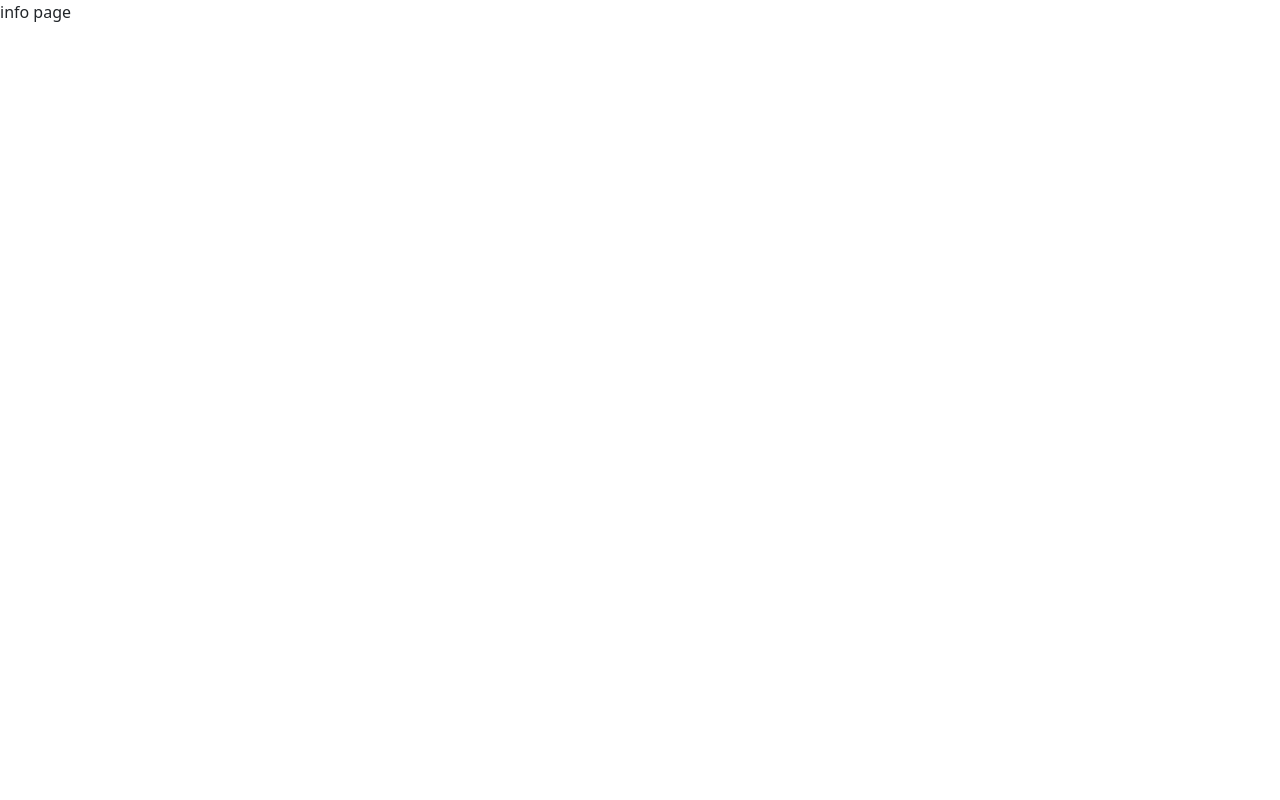
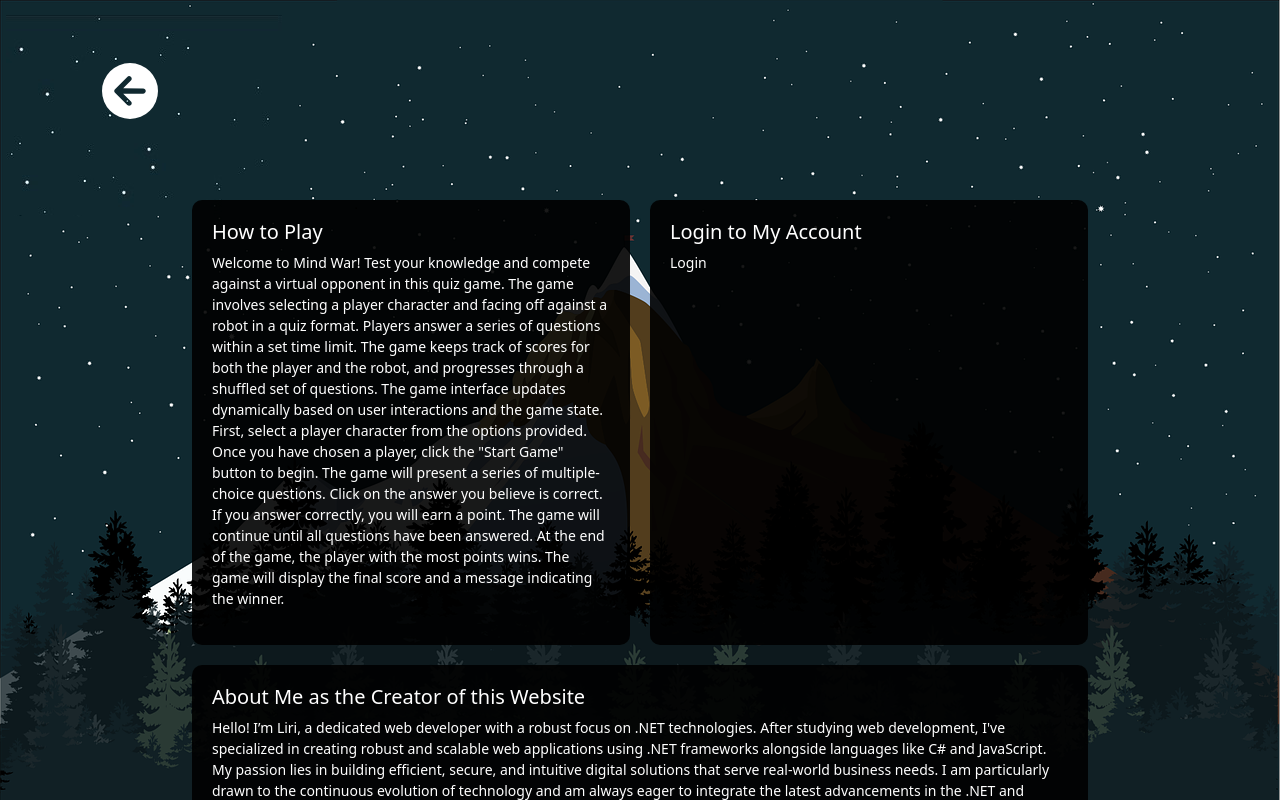
Before and after one commit to Lirijes/mindwar, a Nuxt app: page /info in a window 1280 px wide. Shown: the top 800 px of the page. Built offline with nearby package versions, Linux system fonts and the light colour scheme.

Commit message:
info page added. Now building a database to handle users

```diff
--- a/pages/index.vue
+++ b/pages/index.vue
@@ -27,6 +27,7 @@ const resetGame = () => {
   showGameStartButton.value = false;
   showGameInterface.value = false;
   showOptions.value = true;
+  showHeader.value = true;
 };
 </script>
 
@@ -37,13 +38,17 @@ const resetGame = () => {
       src="../public/images/background/mountains-5689938_1280-withoutmoon.png"
       alt="background"
     />
-    <NuxtLink to="/info" class="index__info">
+    <NuxtLink to="/" class="index__home" @click="resetGame">
       <img
         src="../public/images/icons/mountains-5689938_1280.png"
         alt="info icon"
-        class="index__info-icon"
+        class="index__home-icon"
       />
     </NuxtLink>
+
+    <NuxtLink to="/info" class="index__info"
+      ><div><font-awesome-icon icon="fa-solid fa-info" /></div
+    ></NuxtLink>
 
     <h1 id="index__header" v-if="showHeader" class="index__header">
       <span>Let's Mind War!</span><span>Choose Your Player</span>
@@ -94,11 +99,12 @@ const resetGame = () => {
     width: 100%;
     height: 100vh;
     object-fit: cover;
+    z-index: -1;
   }
-  &__info {
+  &__home {
     position: absolute;
-    top: 2%;
-    left: 4%;
+    top: 9%;
+    left: 8%;
     display: flex;
     flex-direction: column;
     align-items: center;
@@ -107,12 +113,35 @@ const resetGame = () => {
       transform: scale(0.9);
     }
     &-icon {
-      width: 140px;
-      height: 140px;
+      width: 60px;
+      height: 60px;
       object-fit: cover;
       @media (min-width: 1200px) {
-        width: 200px;
-        height: 200px;
+        width: 90px;
+        height: 90px;
+      }
+    }
+  }
+  &__info {
+    position: absolute;
+    top: 8.5%;
+    right: 12%;
+    color: white;
+    font-size: 38px;
+    &:hover {
+      transform: scale(0.9);
+    }
+    @media (min-width: 1200px) {
+      top: 10%;
+      font-size: 46px;
+    }
+    &-icon {
+      width: 150px;
+      height: 50px;
+      object-fit: cover;
+      @media (min-width: 1200px) {
+        width: 70px;
+        height: 70px;
       }
     }
   }
--- a/pages/info.vue
+++ b/pages/info.vue
@@ -1 +1,122 @@
-<template>info page</template>
+<template>
+  <div class="info">
+    <!-- <img
+      class="info__background-image"
+      src="../public/images/background/dea78d61-beed-4d92-94e2-e8302d12aa89.jpg"
+      alt="background image"
+    /> -->
+    <NuxtLink to="/" class="info__home">
+      <font-awesome-icon icon="fa-solid fa-circle-arrow-left" />
+    </NuxtLink>
+
+    <div class="info__grid">
+      <div class="info__grid-box">
+        <h5>How to Play</h5>
+        <p>
+          Welcome to Mind War! Test your knowledge and compete against a virtual
+          opponent in this quiz game. The game involves selecting a player
+          character and facing off against a robot in a quiz format. Players
+          answer a series of questions within a set time limit. The game keeps
+          track of scores for both the player and the robot, and progresses
+          through a shuffled set of questions. The game interface updates
+          dynamically based on user interactions and the game state. First,
+          select a player character from the options provided. Once you have
+          chosen a player, click the "Start Game" button to begin. The game will
+          present a series of multiple-choice questions. Click on the answer you
+          believe is correct. If you answer correctly, you will earn a point.
+          The game will continue until all questions have been answered. At the
+          end of the game, the player with the most points wins. The game will
+          display the final score and a message indicating the winner.
+        </p>
+      </div>
+      <div class="info__grid-box">
+        <h5>Login to My Account</h5>
+        <p>
+          Login
+        </p>
+      </div>
+      <div class="info__grid-box info__grid-box-wide">
+        <h5>About Me as the Creator of this Website</h5>
+        <p>
+            Hello! I’m Liri, a dedicated web developer with a robust focus on .NET technologies.
+            After studying web development, I've specialized in creating robust and scalable web applications using .NET frameworks alongside languages like C# and JavaScript.
+            My passion lies in building efficient, secure, and intuitive digital solutions that serve real-world business needs.
+            I am particularly drawn to the continuous evolution of technology and am always eager to integrate the latest advancements in the .NET and Javascript into my projects.
+            My goal is to leverage these technologies to enhance user experiences and streamline business operations.
+            <br>
+            <br>Let’s connect and explore how we can create impactful solutions together!
+            <br>If you’d like to discuss projects or opportunities, feel free to email me at: lirije11@hotmail.com
+            <br>
+            <br>Best,
+            <br>Liri
+        </p>
+      </div>
+    </div>
+  </div>
+</template>
+
+<style scoped lang="scss">
+.info {
+  position: relative;
+  min-height: 100vh;
+  overflow-y: auto;
+
+  &:before {
+    content: "";
+    position: absolute;
+    top: 0;
+    left: 0;
+    right: 0;
+    bottom: 0;
+    z-index: -1;
+    background: url('../public/images/background/mountains-5689938_1280-withoutmoon.png') repeat;
+    background-size: 100% auto;
+  }
+  &__home {
+    position: absolute;
+    top: 2%;
+    left: 8%;
+    color: white;
+    font-size: 48px;
+    &:hover {
+      transform: scale(0.9);
+    }
+    @media (min-width: 576px) {
+      top: 4%;
+      font-size: 56px;
+    }
+    icon {
+      width: 140px;
+      height: 140px;
+      object-fit: cover;
+      @media (min-width: 1200px) {
+        width: 200px;
+        height: 200px;
+      }
+    }
+  }
+  &__grid {
+    display: grid;
+    grid-template-columns: repeat(1, 1fr);
+    grid-gap: 20px;
+    margin: 200px auto;
+    width: 70%;
+    @media (min-width: 992px) {
+        grid-template-columns: repeat(2, 1fr);
+    }
+    &-box {
+      padding: 20px;
+      background-color: rgba(0, 0, 0, 0.9);
+      border-radius: 10px;
+      color: white;
+      font-size: 12px;
+      @media (min-width: 1200px) {
+        font-size: 14px;
+      }
+      &-wide {
+        grid-column: span 2;
+      }
+    }
+  }
+}
+</style>
```
Also changed, not shown: public/images/icons/mountains-5689938_1280.png.
